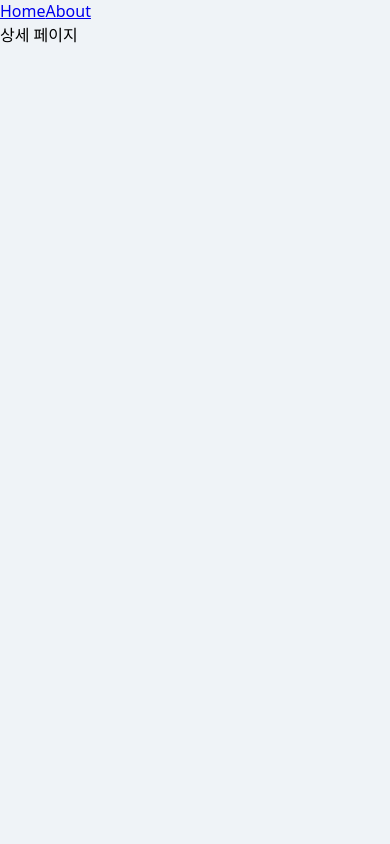
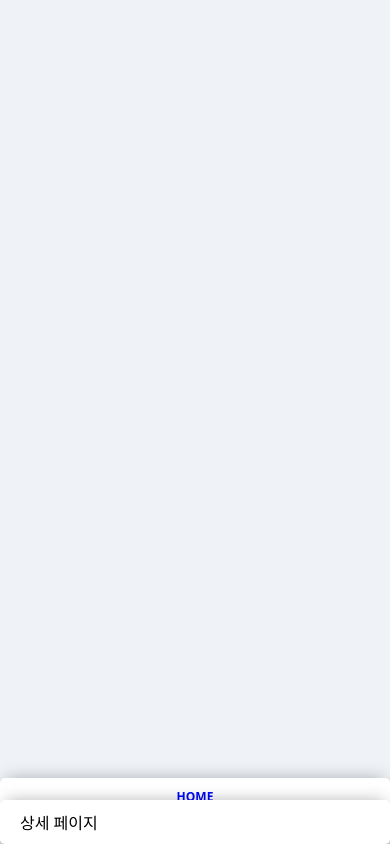
Before and after one commit to Namani31/REACT_MOVIE, a React (Create React App) app: page /detail in a window 390 px wide. Built offline with nearby package versions, Linux system fonts and the light colour scheme.

Commit message:
Feat: 네비게이션 CSS 적용

```diff
--- a/src/step06/components/Navigation.css
+++ b/src/step06/components/Navigation.css
@@ -0,0 +1,39 @@
+.nav {
+    position: fixed;
+    top: 50px;
+    right: 10px;
+
+    display: flex;
+    flex-direction: column;
+    z-index: 1;
+    background-color: white;
+    padding: 10px 20px;
+    border-radius: 5px;
+    box-shadow: 0 13px 27px -5px rgba(50, 50, 50, 0.25),
+                0 8px 16px -8px rgb(0, 0, 0, 0.3),
+                0 -6px 16px -6px rgba(0, 0, 0, 0.25);
+}
+
+@media screen and (max-width: 500px) {
+    .nav {
+        width: 100%;
+        bottom: 0;
+        right:initial;
+        left: inherit;
+        top: initial;
+    }
+}
+
+.nav a{
+    text-decoration: none;
+    color: #0008fc;
+    text-transform: uppercase;
+    font-size: 12px;
+    text-align: center;
+    font-weight: 600;
+
+}
+
+.nav a:not(:last-child){
+    margin-bottom: 12px;
+}
```
Also changed, not shown: 6 other files (tests, documents, lock files or other folders).
